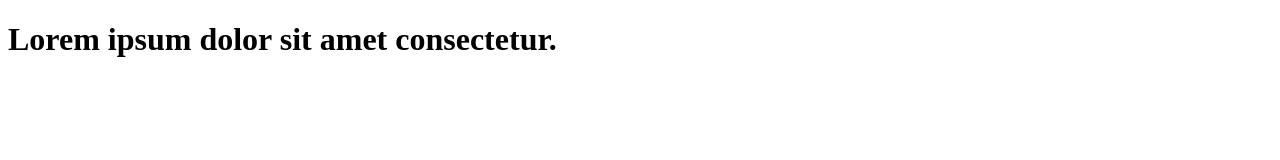
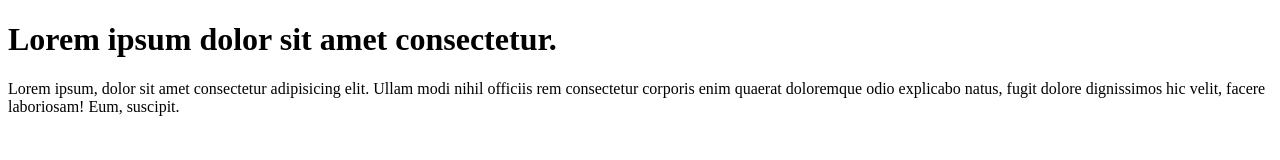
Before and after one commit to paul02-ds/prova-git, a plain HTML site: page index.html in a window 1280 px wide. Drawn offline with Linux system fonts and the light colour scheme.

Commit message:
aggiunta paragrafo 30 words

```diff
--- a/index.html
+++ b/index.html
@@ -7,5 +7,8 @@
 </head>
 <body>
     <h1>Lorem ipsum dolor sit amet consectetur.</h1>
+    <p>Lorem ipsum, dolor sit amet consectetur adipisicing elit.
+         Ullam modi nihil officiis rem consectetur corporis enim quaerat doloremque odio explicabo natus,
+         fugit dolore dignissimos hic velit, facere laboriosam! Eum, suscipit.</p>
 </body>
 </html>
```
